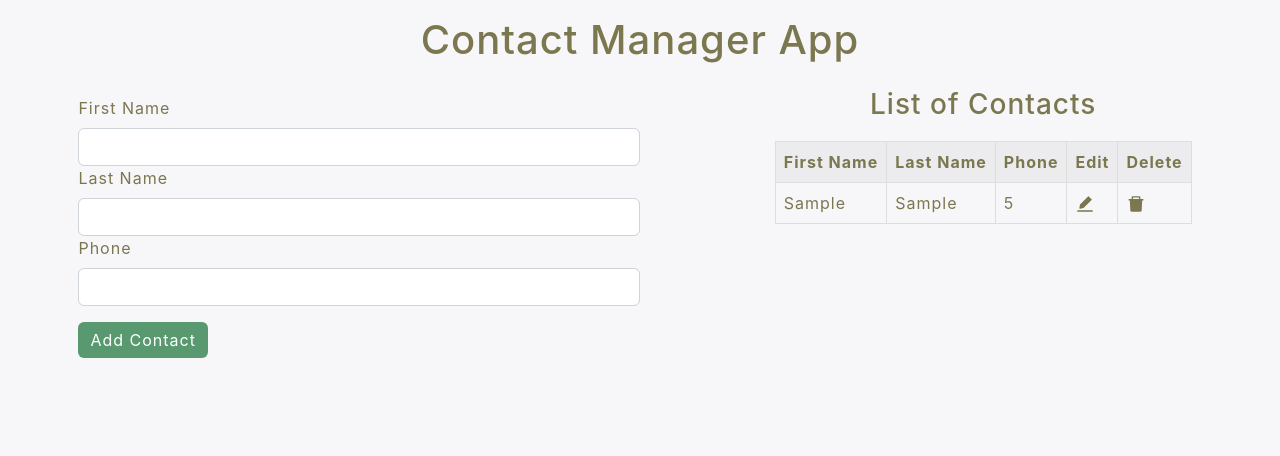
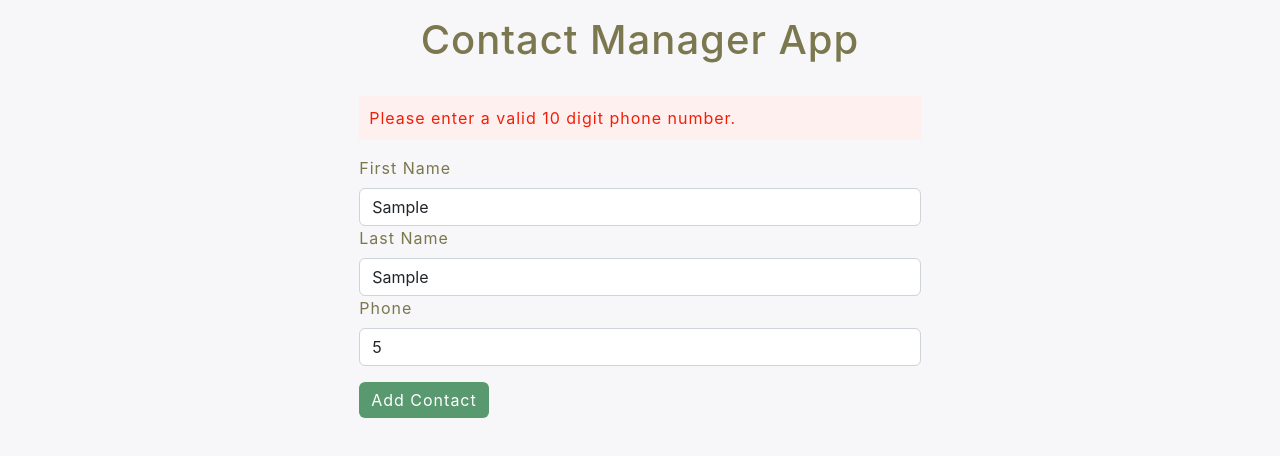
Before and after one commit to lovelymonkey0612/contact-manager-app-typescript, a React (Vite) app: page / in a window 1280 px wide. Both pictures are taken after typing "Sample", "Sample", "5" into the empty fields and a click on the button "Add Contact". Shown: the top 456 px of the page. Built offline with nearby package versions, Linux system fonts and the light colour scheme.

Commit message:
add/validation to Form

```diff
--- a/src/components/ContactForm.tsx
+++ b/src/components/ContactForm.tsx
@@ -18,6 +18,7 @@ const ContactForm: FC<ContactFormProps> = ({
     lastName: dataToEdit?.lastName ? dataToEdit.phone : "",
     phone: dataToEdit?.phone ? dataToEdit.phone : "",
   });
+  const [errorMsg, setErrorMsg] = useState("");
 
   const handleOnChange = (event: React.ChangeEvent<HTMLInputElement>) => {
     const { name, value } = event.target;
@@ -33,6 +34,19 @@ const ContactForm: FC<ContactFormProps> = ({
   const handleOnSubmit = (event: React.FormEvent<HTMLFormElement>) => {
     event.preventDefault();
     console.log("contact: ", contact);
+    const { firstName, lastName, phone } = contact;
+    if (
+      firstName.trim() === "" ||
+      lastName.trim() === "" ||
+      phone.trim() === ""
+    ) {
+      setErrorMsg("All the fields are required.");
+      return;
+    } else if (!phone.trim().match(/^\d{10}$/g)) {
+      setErrorMsg("Please enter a valid 10 digit phone number.");
+      return;
+    }
+
     if (!dataToEdit) {
       dispatch({
         type: "ADD_CONTACT",
@@ -43,6 +57,7 @@ const ContactForm: FC<ContactFormProps> = ({
         lastName: "",
         phone: "",
       });
+      setErrorMsg("");
     } else {
       dispatch({
         type: "UPDATE_CONTACT",
@@ -60,6 +75,8 @@ const ContactForm: FC<ContactFormProps> = ({
 
   return (
     <Form onSubmit={handleOnSubmit} className="contact-form">
+      {errorMsg && <p className="errorMsg">{errorMsg}</p>}
+
       <Form.Group controlId="firstName">
         <Form.Label>First Name</Form.Label>
         <Form.Control
```
